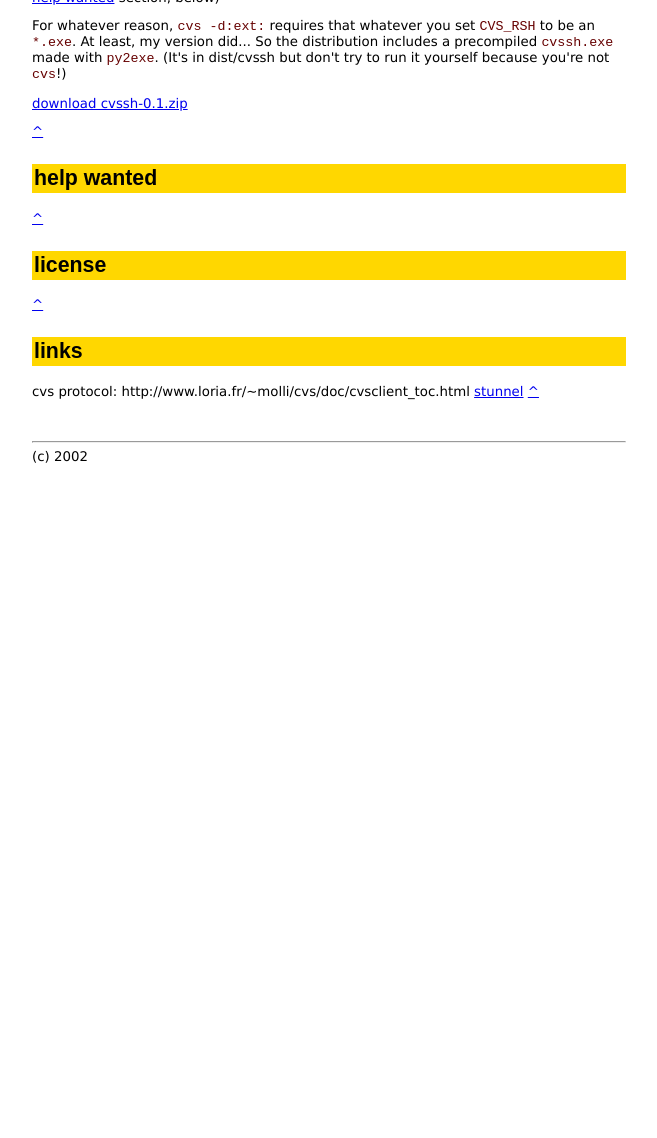
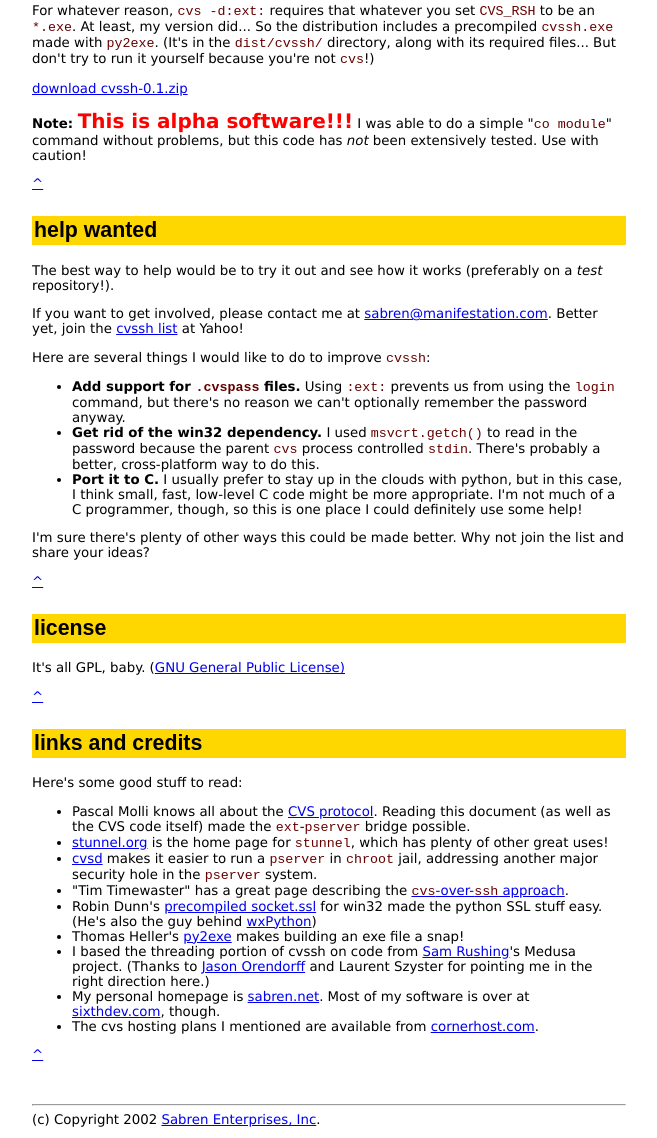
Before and after one commit to sabren/sixthdev, a plain HTML site: page cvssh/doc/cvssh.html in a window 1280 px wide. Shown: the part 1838-2976 px from the top of the page, without its empty margins (311-968 px from the left). Before the commit the page ends 2313 px from the top, so only its background shows below. Drawn offline with Linux system fonts and the light colour scheme.

Commit message:
first version of the docs

```diff
--- a/cvssh/doc/cvssh.html
+++ b/cvssh/doc/cvssh.html
@@ -164,9 +164,8 @@ of the system, following the above diagram from left to right:</p>
     <code>cvssh</code> the command <code>Root /cvsroot</code>.
 </li>
 <li>At this point, <code>cvssh</code> has everything it needs
-    to connect to a pserver. It now opens an SSL connection to
-    <code>remotesystem</code> on a predetermined port (2402 for now,
-    but this isn't official)
+    to connect to a <code>pserver</code>. It now opens an SSL connection to
+    <code>remotesystem</code> on a predetermined port.
 </li>
 <li>The remote machine has <code>stunnel</code> listening on that port.
 </li>
@@ -174,7 +173,8 @@ of the system, following the above diagram from left to right:</p>
     <code>cvs pserver</code> and connects its input and output
     to the socket connection from the developer's machine.</li>
 </li>
-<li><code>cvssh</code> can now talk securely to the <code>pserver process</code></li>
+<li><code>cvssh</code> can now talk securely to the <code>pserver</code>
+    process.</li>
 <li><code>cvssh</code> sends the <code>pserver</code> login information
     as if the developer had actually typed <code>-d:pserver:...</code> instead
     of <code>-d:ext:...</code></li>
@@ -202,36 +202,100 @@ of the system, following the above diagram from left to right:</p>
    whatever you set <code>CVS_RSH</code> to be an <code>*.exe</code>.
    At least, my version did... So the distribution includes a
    precompiled <code>cvssh.exe</code> made with <code>py2exe</code>.
-   (It's in dist/cvssh but don't try to run it yourself because
-   you're not <code>cvs</code>!)
+   (It's in the <code>dist/cvssh/</code> directory, along with its
+    required files... But don't try to run it yourself because
+    you're not <code>cvs</code>!)
 </p>
 
 <p><a href="cvssh_0.1.zip">download cvssh-0.1.zip</a></p>
+
+<p><b>Note: <span style="color:red; font-size:15pt;">This is alpha software!!!</span></b>
+I was able to do a simple "<code>co module</code>" command without
+problems, but this code has <i>not</i> been extensively tested. Use with
+caution!</p>
 
 <a href="#top" title="back to top">^</a>
 
 <a name="helpwanted"><br></a>
 <h2>help wanted</h2>
 
+<p>The best way to help would be to try it out and see how it
+   works (preferably  on a <i>test</i> repository!).</p>
 
+<p>If you want to get involved, please contact me at
+   <a href="mailto:sabren@manifestation.com">sabren@manifestation.com</a>.
+   Better yet, join the
+   <a href="http://groups.yahoo.com/group/cvssh-list/">cvssh list</a> at Yahoo!</p>
+
+<p>Here are several things I would like to do to improve
+  <code>cvssh</code>:</p>
+
+<ul>
+<li><b>Add support for <code>.cvspass</code> files.</b>
+     Using <code>:ext:</code>
+    prevents us from using the <code>login</code> command, but there's no
+    reason we can't optionally remember the password anyway.</li>
+<li><b>Get rid of the win32 dependency.</b> I used <code>msvcrt.getch()</code>
+    to read in the password because the parent <code>cvs</code>
+    process controlled <code>stdin</code>. There's probably a
+    better, cross-platform way to do this.</li>
+<li><b>Port it to C.</b> I usually prefer to stay up in the clouds with
+    python, but in this case, I think small, fast, low-level C code might
+    be more appropriate. I'm not much of a C programmer, though, so
+    this is one place I could definitely use some help!</li>
+</ul>
+
+<p>I'm sure there's plenty of other ways this could be made better.
+   Why not join the list and share your ideas?</p>
 
 <a href="#top" title="back to top">^</a>
 <a name="license"><br></a>
 <h2>license</h2>
 
+<p>It's all GPL, baby.
+   (<A href="http://www.gnu.org/copyleft/gpl.html">GNU General Public License)
+</p>
 
 <a href="#top" title="back to top">^</a>
 <a name="links"><br></a>
-<h2>links</h2>
+<h2>links and credits</h2>
 
-cvs protocol:
-http://www.loria.fr/~molli/cvs/doc/cvsclient_toc.html
-<a href="http://www.stunnel.org/">stunnel</a>
+<p>Here's some good stuff to read:</p>
+
+<ul>
+<li>Pascal Molli knows all about the <a href="http://www.loria.fr/~molli/cvs/doc/cvsclient_toc.html">CVS protocol</a>. Reading this document (as well as the CVS code itself) made the <code>ext</code>-<code>pserver</code> bridge possible.</li>
+<li><a href="http://www.stunnel.org/">stunnel.org</a> is the home page
+    for <code>stunnel</code>, which has plenty of other great uses!</li>
+<li><a href="http://ch.twi.tudelft.nl/~arthur/cvsd/">cvsd</a> makes it
+    easier to run a <code>pserver</code> in  <code>chroot</code>
+    jail, addressing another major security hole in the <code>pserver</code>
+    system.</li>
+<li>"Tim Timewaster" has a great page describing the
+     <a href="http://cuba.xs4all.nl/~tim/scvs/"><code>cvs</code>-over-<code>ssh</code> approach</a>.</li>
+<li>Robin Dunn's
+    <a href="http://alldunn.com/python/">precompiled socket.ssl</a>
+    for win32 made the python SSL stuff easy.
+    (He's also the guy behind
+     <A href="http://www.wxpython.org/">wxPython</a>)</li>
+<li>Thomas Heller's
+    <a href="http://starship.python.net/crew/theller/py2exe/">py2exe</a>
+    makes building an exe file a snap!</li>
+<li>I based the threading portion of cvssh on code from
+    <a href="http://www.nightmare.com/">Sam Rushing</a>'s Medusa project.
+    (Thanks to <a href="http://www.jorendorff.com/">Jason Orendorff</a>
+    and Laurent Szyster for pointing me in the right direction here.)
+</li>
+<li>My personal homepage is <a href="http://www.sabren.net/">sabren.net</a>.
+    Most of my software is over at
+    <a href="http://www.sixthdev.com">sixthdev.com</a>, though.</li>
+<li>The cvs hosting plans I mentioned are available from
+    <a href="http://www.cornerhost.com/">cornerhost.com</a>.
+</ul>
 
 <a href="#top" title="back to top">^</a>
 
 <p>&nbsp;</p>
 <hr style="color:gold">
-(c) 2002
+(c) Copyright 2002 <a href="http://www.sabren.com/">Sabren Enterprises, Inc</a>.
 </td></tr>
 </table>
```
